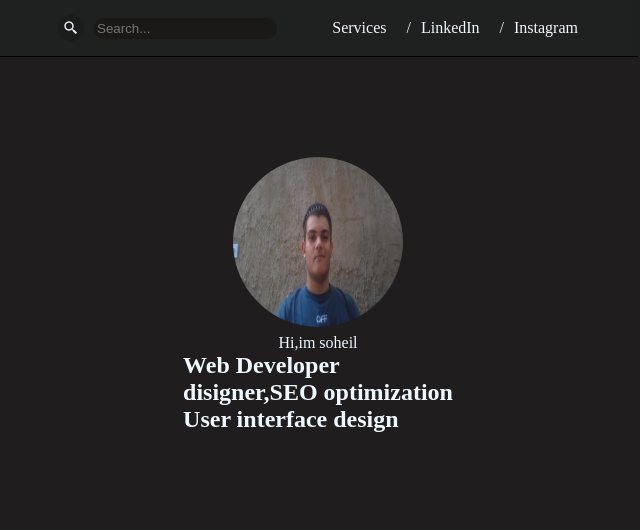
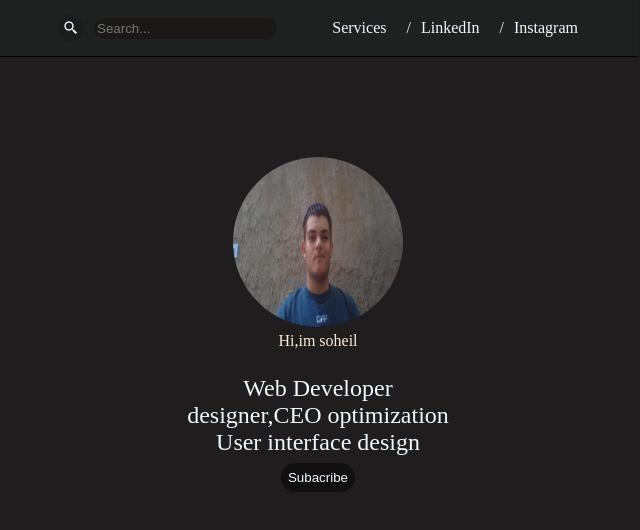
Before and after one commit to soheiljam/portfolia2, a plain HTML site: page index.html in a window 1280 px wide. Shown: the whole page, without its empty margins (322-962 px from the left). Drawn offline with nearby package versions, Linux system fonts and the light colour scheme.

Commit message:
Add button

```diff
--- a/index.html
+++ b/index.html
@@ -38,12 +38,12 @@
         <div class="img">
             <img src="./Assets/img/1/WIN_20240718_16_45_29_Pro.jpg" alt="">
             <p>Hi,im soheil</p>
-            <h2>Web Developer
-                <br>
-                disigner,SEO optimization
-                <br>
-                User interface design
-            </h2>
+        </div>
+        <div class="button">
+            <p>Web Developer</p>
+            <p>designer,CEO optimization</p>
+            <p>User interface design</p>
+            <button>Subacribe</button>
         </div>
      </main>
 </body>
--- a/index.scss
+++ b/index.scss
@@ -7,6 +7,7 @@
 body {
     background-color: rgb(31, 29, 29);
 }
+
 // start nav
 nav {
     background-color: rgb(31, 32, 32);
@@ -61,10 +62,11 @@ nav {
             padding: 3px;
             border-radius: 20px;
             color: aliceblue;
-
+            outline: none;
         }
     }
 }
+
 // start main
 main {
     .img {
@@ -72,6 +74,7 @@ main {
         align-items: center;
         justify-content: center;
         flex-direction: column;
+
         img {
             width: 170px;
             height: 170px;
@@ -79,29 +82,55 @@ main {
             margin-top: 100px;
             border-radius: 200px;
         }
+
         p {
-            display: flex;
-            margin-top: 7px;
-            color: aliceblue;
+            color: antiquewhite;
+            margin-top: 5px;
         }
-        h2 {
+
+
+    }
+
+    .button {
+        display: flex;
+        align-items: center;
+        justify-content: center;
+        flex-direction: column;
+        margin-top: 25px;
+
+        p {
+            font-size: x-large;
             color: aliceblue;
             display: flex;
             align-items: center;
             justify-content: center;
         }
+
+        button {
+            background-color: rgb(17, 16, 16);
+            color: aliceblue;
+            padding: 7px;
+            margin-top: 7px;
+            border: none;
+            border-radius: 15px;
+        }
     }
 
+
 }
+
 @media(max-width:750px) {
     nav {
         width: 100%;
         padding: 2px 30px;
+
         a {
             font-size: small;
         }
+
         .searchs {
             font-size: small;
+
             input {
                 width: 70px;
             }
```
Also changed, not shown: index.css, 1 other file.
